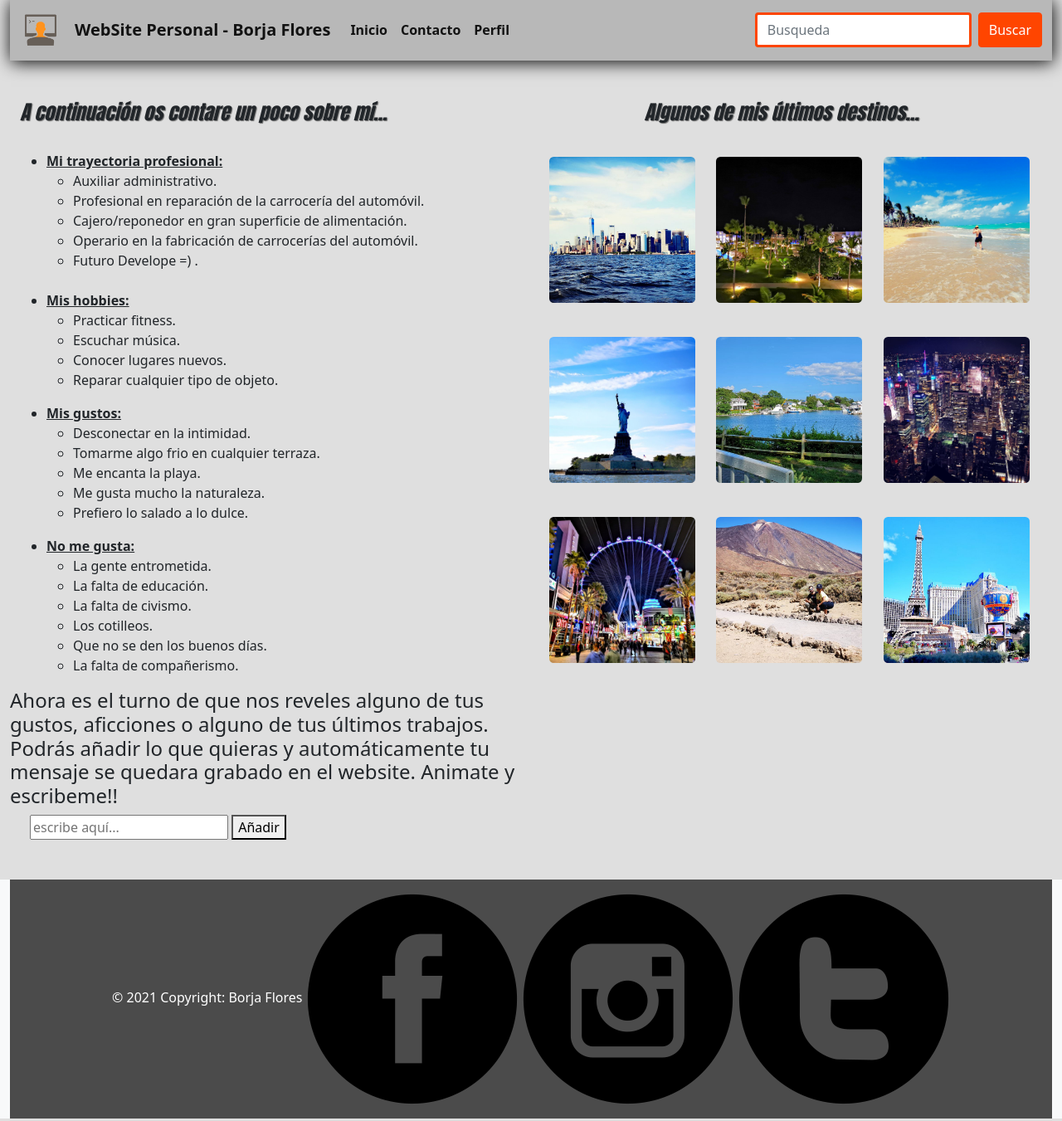
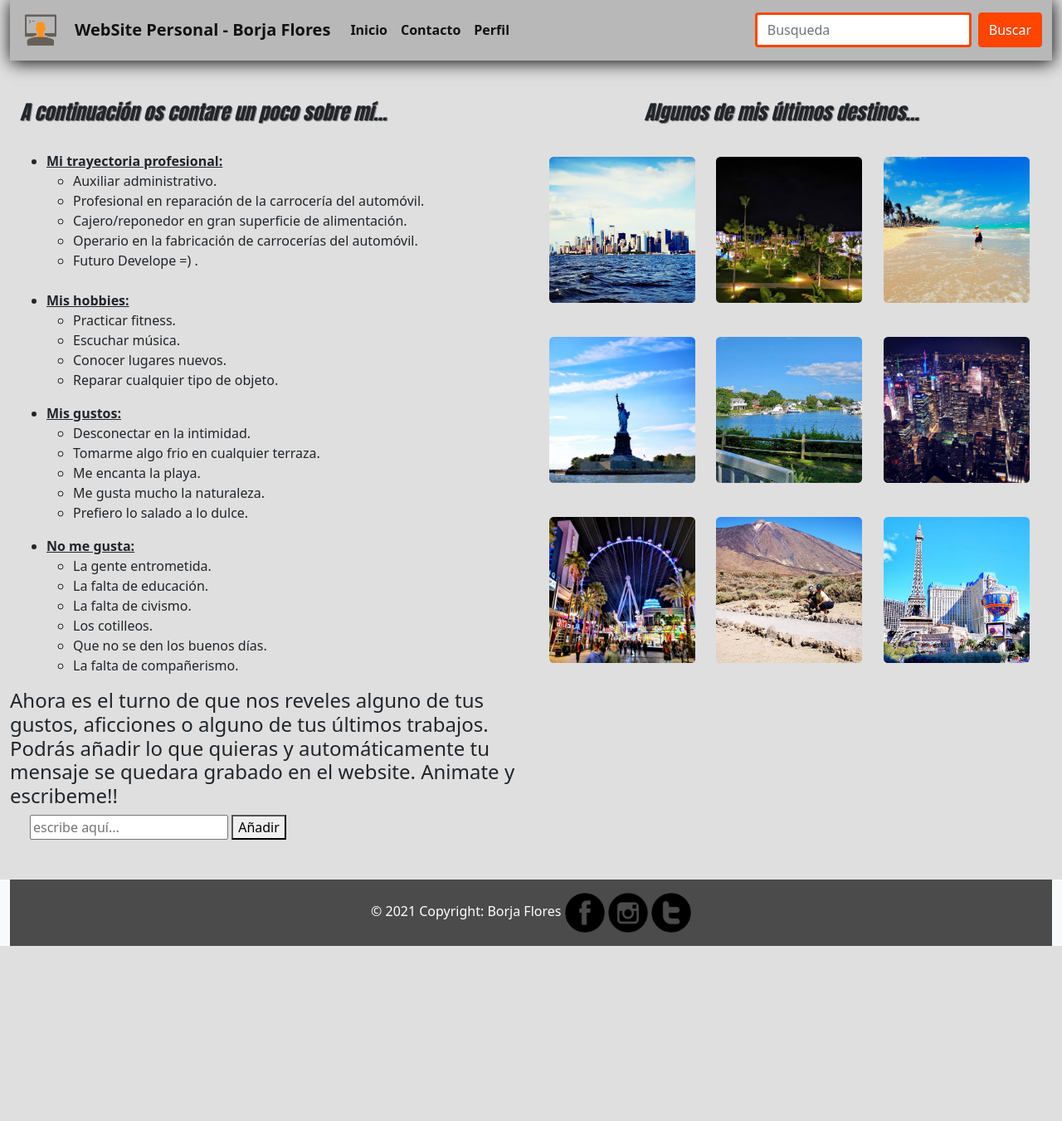
Before and after one commit to borja1991/RETO-1---WEBSITE-DINAMICO, a plain HTML site: page perfil.html in a window 1280 px wide. Shown: the whole page at 83% size. After the commit the page ends 1152 px from the top, so only its background shows below. Drawn offline with nearby package versions, Linux system fonts and the light colour scheme; files whose address does not match are found by name.

Commit message:
tamaño icons

```diff
--- a/css/inicio.css
+++ b/css/inicio.css
@@ -54,6 +54,10 @@ h1{
     color: white;
 }
 
+.icon-redes-sociales{
+    height: 3rem;
+}
+
     .icon-redes-sociales:hover{
         cursor: pointer;
         opacity: 50%;
--- a/css/perfil.css
+++ b/css/perfil.css
@@ -26,6 +26,10 @@
     font-style: oblique;
 }
 
+.icon-redes-sociales{
+    height: 3rem;
+}
+
 .icon-redes-sociales:hover{
     cursor: pointer;
     opacity: 50%;
```
